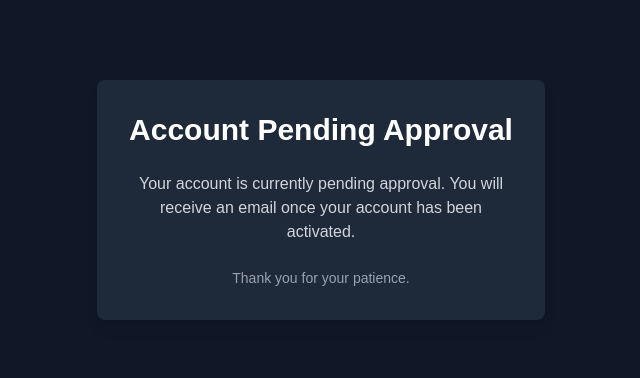
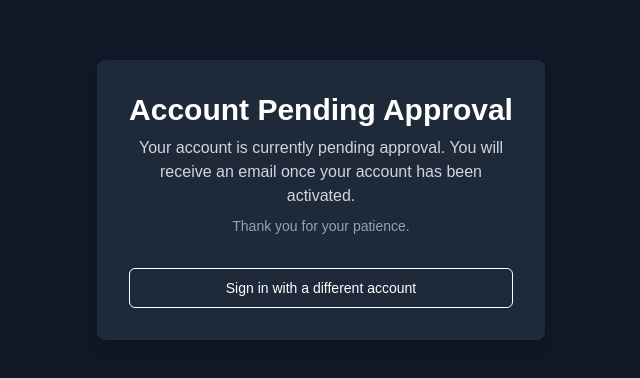
Before and after one commit to kinn00kinn/RiceSwipe, a Next.js app in the folder frontend-flare/: page /pending-approval in a window 1280 px wide. Shown: the part 200-578 px from the top of the page, without its empty margins (319-959 px from the left). Built offline with nearby package versions, Linux system fonts and the light colour scheme.

Commit message:
ホワイトリスト実装完了

```diff
--- a/frontend-flare/src/app/login/page.tsx
+++ b/frontend-flare/src/app/login/page.tsx
@@ -10,8 +10,20 @@ type LoginPageProps = {
 
 // Google Icon SVG component
 const GoogleIcon = () => (
-  <svg className="w-5 h-5 mr-2" aria-hidden="true" focusable="false" data-prefix="fab" data-icon="google" role="img" xmlns="http://www.w3.org/2000/svg" viewBox="0 0 488 512">
-    <path fill="currentColor" d="M488 261.8C488 403.3 381.5 512 244 512 111.8 512 0 400.2 0 261.8 0 123.8 111.8 12.8 244 12.8c70.3 0 129.8 27.8 174.3 71.9l-64.4 64.4C325.8 119.9 289.3 99.8 244 99.8c-66.8 0-121.4 54.6-121.4 121.4s54.6 121.4 121.4 121.4c74.2 0 104.5-52.2 108.6-77.5H244V241.2h238.8c2.4 12.4 3.2 25.3 3.2 38.6z"></path>
+  <svg
+    className="w-5 h-5 mr-2"
+    aria-hidden="true"
+    focusable="false"
+    data-prefix="fab"
+    data-icon="google"
+    role="img"
+    xmlns="http://www.w3.org/2000/svg"
+    viewBox="0 0 488 512"
+  >
+    <path
+      fill="currentColor"
+      d="M488 261.8C488 403.3 381.5 512 244 512 111.8 512 0 400.2 0 261.8 0 123.8 111.8 12.8 244 12.8c70.3 0 129.8 27.8 174.3 71.9l-64.4 64.4C325.8 119.9 289.3 99.8 244 99.8c-66.8 0-121.4 54.6-121.4 121.4s54.6 121.4 121.4 121.4c74.2 0 104.5-52.2 108.6-77.5H244V241.2h238.8c2.4 12.4 3.2 25.3 3.2 38.6z"
+    ></path>
   </svg>
 );
 
@@ -49,7 +61,12 @@ export default async function Login({ searchParams }: LoginPageProps) {
         </div>
 
         <form action={signInWithGoogle}>
-          <Button variant="default" size="lg" className="w-full">
+          {/* [変更点]
+            - variantを "default" から "outline" に変更
+            - classNameに "w-full text-white" を追加し、ボタン幅を100%に保ちつつ文字色を白に変更
+            - size="lg" は維持
+          */}
+          <Button variant="outline" size="lg" className="w-full text-white">
             <GoogleIcon />
             Sign In with Google
           </Button>
--- a/frontend-flare/src/app/pending-approval/page.tsx
+++ b/frontend-flare/src/app/pending-approval/page.tsx
@@ -1,16 +1,38 @@
-import React from 'react';
+"use client"; // [変更点] クライアントコンポーネントに変更
+
+import React from "react";
+import { Button } from "../components/ui/Button"; // [変更点] Buttonコンポーネントをインポート
 
 const PendingApprovalPage = () => {
   return (
     <div className="flex items-center justify-center min-h-screen bg-gray-900 p-4">
-      <div className="w-full max-w-md p-8 space-y-6 bg-gray-800 rounded-lg shadow-lg text-center text-white">
-        <h1 className="text-3xl font-bold">Account Pending Approval</h1>
-        <p className="text-gray-300">
-          Your account is currently pending approval. You will receive an email once your account has been activated.
-        </p>
-        <p className="text-gray-400 text-sm">
-          Thank you for your patience.
-        </p>
+      <div className="w-full max-w-md p-8 space-y-8 bg-gray-800 rounded-lg shadow-lg text-center text-white">
+        {" "}
+        {/* [変更点] space-yを調整 */}
+        <div>
+          <h1 className="text-3xl font-bold">Account Pending Approval</h1>
+          <p className="mt-2 text-gray-300">
+            {" "}
+            {/* [変更点] mt-2追加 */}
+            Your account is currently pending approval. You will receive an
+            email once your account has been activated.
+          </p>
+          <p className="mt-2 text-gray-400 text-sm">
+            {" "}
+            {/* [変更点] mt-2追加 */}
+            Thank you for your patience.
+          </p>
+        </div>
+        {/* [変更点] サインアウトして別のアカウントで試すためのフォームを追加 */}
+        <form action="/auth/signout" method="post">
+          <Button
+            variant="outline"
+            size="default"
+            className="w-full text-white"
+          >
+            Sign in with a different account
+          </Button>
+        </form>
       </div>
     </div>
   );
--- a/frontend-flare/src/middleware.ts
+++ b/frontend-flare/src/middleware.ts
@@ -1,30 +1,35 @@
-import { NextResponse, type NextRequest } from 'next/server'
-import { createMiddlewareClient } from './lib/supabase/utils'
+import { NextResponse, type NextRequest } from "next/server";
+import { createMiddlewareClient } from "./lib/supabase/utils";
 
 export async function middleware(request: NextRequest) {
-  const { supabase, response } = createMiddlewareClient(request)
+  const { supabase, response } = createMiddlewareClient(request);
 
+  // [変更点] getSession() を getUser() に変更
   const {
-    data: { session },
-  } = await supabase.auth.getSession()
+    data: { user },
+  } = await supabase.auth.getUser();
 
   // --- New logic for pending users ---
-  if (session) {
+  // [変更点] session を user に変更
+  if (user) {
     const { data: userProfile, error } = await supabase
-      .from('users')
-      .select('status')
-      .eq('id', session.user.id)
+      .from("users")
+      .select("status")
+      .eq("id", user.id) // [変更点] session.user.id を user.id に変更
       .single();
 
     if (error) {
-      console.error('Error fetching user profile in middleware:', error);
+      console.error("Error fetching user profile in middleware:", error);
       // Handle error, maybe redirect to an error page or log out
-      return NextResponse.redirect(new URL('/error', request.url));
+      return NextResponse.redirect(new URL("/error", request.url));
     }
 
-    if (userProfile?.status === 'pending' && request.nextUrl.pathname !== '/pending-approval') {
+    if (
+      userProfile?.status === "pending" &&
+      request.nextUrl.pathname !== "/pending-approval"
+    ) {
       // Redirect pending users to a specific page
-      return NextResponse.redirect(new URL('/pending-approval', request.url));
+      return NextResponse.redirect(new URL("/pending-approval", request.url));
     }
     // If user is pending and trying to access /pending-approval, allow it.
     // If user is not pending, allow access to other pages.
@@ -33,17 +38,19 @@ export async function middleware(request: NextRequest) {
 
   // if user is not signed in and the current path is not /login,
   // redirect the user to the /login page
-  if (!session && request.nextUrl.pathname !== '/login') {
-    return NextResponse.redirect(new URL('/login', request.url))
+  // [変更点] session を user に変更
+  if (!user && request.nextUrl.pathname !== "/login") {
+    return NextResponse.redirect(new URL("/login", request.url));
   }
 
   // if user is signed in and the current path is /login,
   // redirect the user to the home page
-  if (session && request.nextUrl.pathname === '/login') {
-    return NextResponse.redirect(new URL('/', request.url))
+  // [変更点] session を user に変更
+  if (user && request.nextUrl.pathname === "/login") {
+    return NextResponse.redirect(new URL("/", request.url));
   }
 
-  return response
+  return response;
 }
 
 export const config = {
@@ -55,7 +62,9 @@ export const config = {
      * - favicon.ico (favicon file)
      * - /auth/callback (Supabase auth callback)
      * - /pending-approval (The page where pending users are redirected)
+     * - /auth/signout (The sign out route) [変更点]
      */
-    '/((?!_next/static|_next/image|favicon.ico|auth/callback|pending-approval).*)',
+    // [変更点] |auth/signout を追加
+    "/((?!_next/static|_next/image|favicon.ico|auth/callback|pending-approval|auth/signout).*)",
   ],
-}
+};
```
